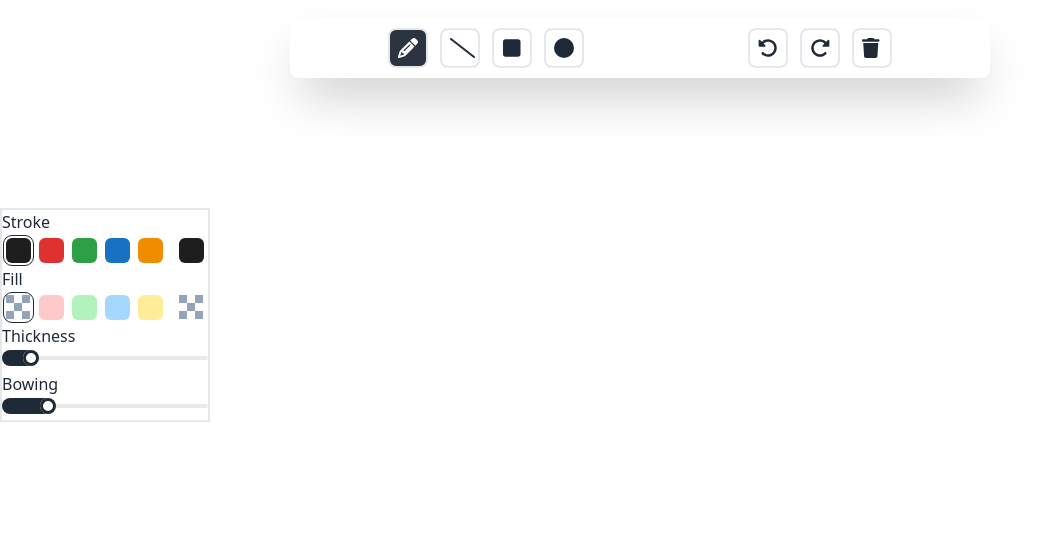
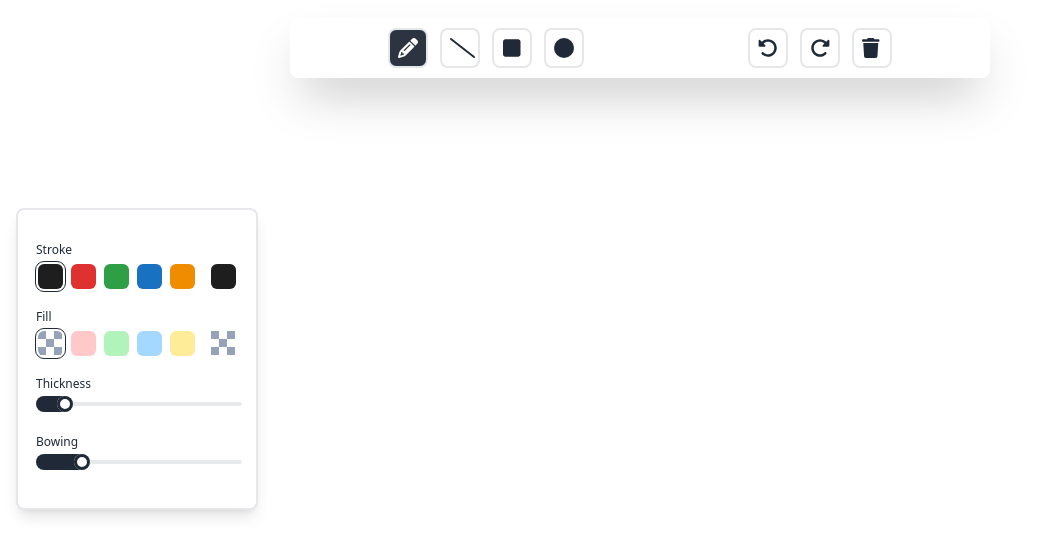
Before and after one commit to RohithAchar/drawing-board, a React (Vite) app: page /1 in a window 1280 px wide. Shown: the top 556 px of the page, without its empty margins (0-1049 px from the left). Built offline with nearby package versions, Linux system fonts and the light colour scheme.

Commit message:
ToolProperties finish

```diff
--- a/src/components/ToolProperties.jsx
+++ b/src/components/ToolProperties.jsx
@@ -115,10 +115,10 @@ const ToolProperties = ({
   const [selectedFillStyleDiv, setSelectedFillStyleDiv] = useState(1);
 
   return (
-    <div className="absolute top-52 border-2 bg-white">
+    <div className="absolute left-4 top-52 border-2 bg-white p-4 rounded-lg shadow-lg">
       {/* STROKE */}
-      <div>
-        <p>Stroke</p>
+      <div className="mb-4 mt-4">
+        <p className="text-xs m-0.5">Stroke</p>
         <div className="flex flex-row">
           <div
             className={`m-1 h-[25px] w-[25px] rounded-md cursor-pointer bg-[#1e1e1e] ${
@@ -172,11 +172,11 @@ const ToolProperties = ({
         </div>
       </div>
       {/* FILL */}
-      <div>
-        <p>Fill</p>
+      <div className="mb-4">
+        <p className="text-xs m-0.5">Fill</p>
         <div className="flex flex-row">
           <div
-            className={`relative m-1 h-[25px] w-[25px] rounded-md cursor-pointer bg-[] ${
+            className={`relative overflow-hidden m-1 h-[25px] w-[25px] rounded-md cursor-pointer bg-[] ${
               selectedFillDiv === 1 && "outline outline-offset-2 outline-1"
             }`}
             onClick={() => {
@@ -232,8 +232,8 @@ const ToolProperties = ({
       </div>
       {/* FILL STYLE */}
       {selectedFillDiv > 1 && (
-        <div>
-          <p>Fill Style</p>
+        <div className="mb-4">
+          <p className="text-xs m-0.5">Fill Style</p>
           <div className="flex flex-row">
             <div
               className={`m-1 h-[25px] w-[25px] rounded-md cursor-pointer bg-[${getFill}] ${
@@ -307,26 +307,26 @@ const ToolProperties = ({
         </div>
       )}
       {/* THICKNESS */}
-      <div>
-        <p>Thickness</p>
+      <div className="mb-4">
+        <p className="text-xs m-0.5">Thickness</p>
         <input
           type="range"
           min={1}
           max="10"
           value={getThickness}
-          className="range range-xs"
+          className="range range-xs m-0.5"
           onChange={(e) => handleThickness(e.target.value)}
         />
       </div>
       {/* Bowing */}
-      <div>
-        <p>Bowing</p>
+      <div className="mb-4">
+        <p className="text-xs m-0.5">Bowing</p>
         <input
           type="range"
           min={0}
           max="5"
           value={getBowing}
-          className="range range-xs"
+          className="range range-xs m-0.5"
           onChange={(e) => handleBowing(e.target.value)}
         />
       </div>
```
